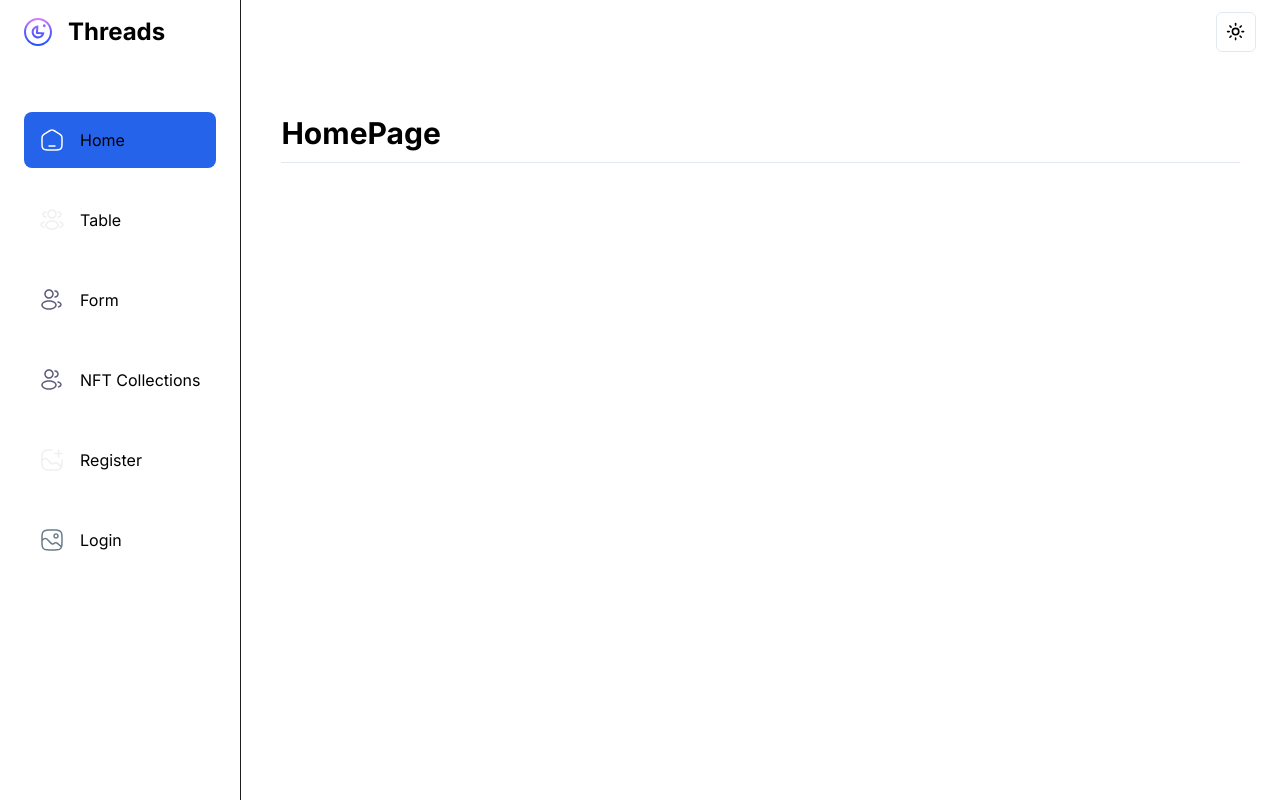
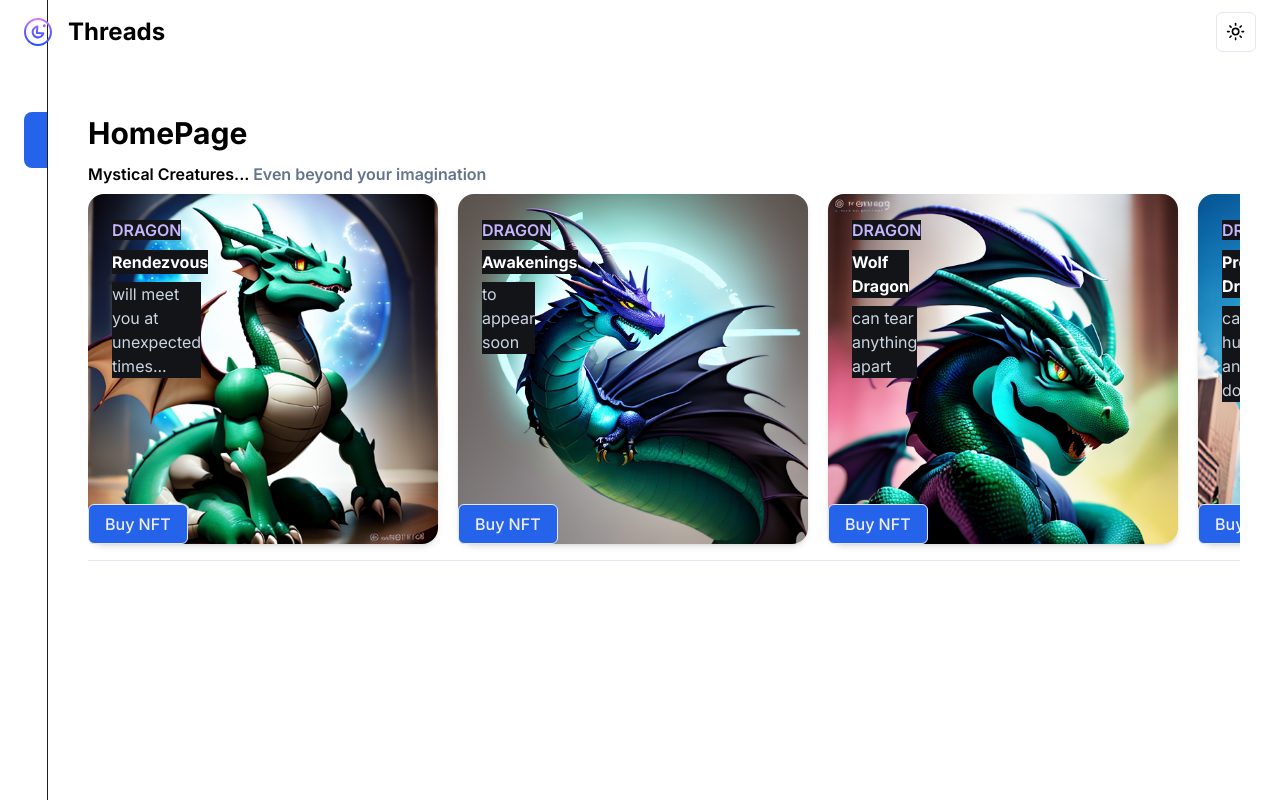
Before and after one commit to AuroraLantean/nextjs-shadcn-demo1, a Next.js app: page / in a window 1280 px wide. Built offline with nearby package versions, Linux system fonts and the light colour scheme.

Commit message:
add CarouselDraggable

```diff
--- a/app/(root)/collections/page.tsx
+++ b/app/(root)/collections/page.tsx
@@ -16,7 +16,7 @@
   lg: 1024,
 };
 
-const CardCarousel = () => {
+const CarouselClickable = () => {
   const [ref, { width }] = useMeasure();
   const [offset, setOffset] = useState(0);
 
@@ -120,7 +120,7 @@
   );
 };
 
-export default CardCarousel;
+export default CarouselClickable;
 /*
 type DragonT = {
   id: number;
--- a/app/(root)/page.tsx
+++ b/app/(root)/page.tsx
@@ -2,6 +2,7 @@
 import { fetchPosts } from "@/lib/actions/thread.actions";
 import { fetchUser } from "@/lib/actions/user.actions";
 import { Separator } from "@/components/ui/separator";
+import { CarouselDraggable } from "@/components/carousel/CarouselDraggable";
 
 //      <UserButton afterSignOutUrl="/" />
 async function HomePage() {
@@ -16,7 +17,7 @@
   return (
     <>
       <h1 className="head-text text-left">HomePage</h1>
-
+      <CarouselDraggable />
       <Separator className="my-2" />
 
     </>
--- /dev/null
+++ b/components/carousel/CarouselDraggable.tsx
@@ -0,0 +1,76 @@
+"use client"
+import { DragonT, dragons } from "@/constants/site_data";
+import { motion, useScroll, useTransform } from "framer-motion";
+import { useEffect, useRef, useState } from "react";
+import BasicModal from "../modal/basicModal";
+
+const CARD_WIDTH = 350;
+const CARD_HEIGHT = 350;
+const MARGIN = 20;
+//TODO: use md:xyz to set the carousel width
+export const CarouselDraggable = () => {
+  //const [ref, { width }] = useMeasure();ref={ref}
+  //console.log("width=" + width)
+  const [leftLimit, setLeftLimit] = useState(0);
+  const carousel = useRef<HTMLDivElement>(null);
+  useEffect(() => {
+    //console.log(carousel.current?.scrollWidth, carousel.current?.offsetWidth);
+    if (carousel.current?.scrollWidth) setLeftLimit(carousel.current?.scrollWidth - carousel.current?.offsetWidth)
+  }, []);
+
+  //relative max-auto
+  return (
+    <section className="overflow-hidden my-2">
+      <div className="w-full md:w-auto max-w-6xl">
+        <p className="text-2xl font-semibold">
+          Mystical Creatures... <span className="text-slate-500">Even beyond your imagination</span>
+        </p>
+        <motion.div ref={carousel} className="my-2 " whileHover={{ cursor: "grab" }} whileTap={{ cursor: "grabbing" }}>
+          <motion.div drag="x"
+            dragConstraints={{ right: 0, left: - leftLimit }}
+            className="flex flex-row">
+            {dragons.map((item) => {
+              return (
+                <motion.div className="" key={item.id}>
+                  <Card {...item} />
+                </motion.div>
+              );
+            })}
+          </motion.div>
+        </motion.div>
+      </div>
+    </section>
+  );
+}
+/**
+animate={{ x: 250 }}
+<Image src={item.imgURL} alt="image_alt" width={CARD_WIDTH} height={CARD_HEIGHT} />
+*/
+const Card = ({ id, address, price, imgURL, category, name, description }: DragonT) => {
+  //
+  //bg-gradient-to-b from-black/90 via-black/60 to-black/0 transition-[backdrop-filter]bg-white
+  return (
+    <div
+      className="relative shrink-0 rounded-2xl  shadow-md transition-all hover:scale-[1.025] hover:shadow-xl"
+      style={{
+        width: CARD_WIDTH,
+        height: CARD_HEIGHT,
+        marginRight: MARGIN,
+        backgroundImage: `url(${imgURL})`,
+        backgroundPosition: "center",
+        backgroundSize: "cover",
+      }}
+    >
+      <div className="absolute inset-0 z-20 rounded-2xl p-6 text-white ">
+        <span className="text-xs font-semibold uppercase text-violet-300 bg-dark-2">
+          {category}
+        </span>
+        <p className="my-2 text-3xl font-bold bg-dark-2  w-min">{name}</p>
+        <p className="text-lg text-slate-300 bg-dark-2 w-min">{description}</p>
+
+        <div className="absolute bottom-0 left-0"><BasicModal id={id} address={address} price={price} /></div>
+      </div>
+
+    </div>
+  );
+};
--- a/tailwind.config.js
+++ b/tailwind.config.js
@@ -187,6 +187,7 @@
         'light-3': '#7878A3',
         'light-4': '#5C5C7B',
         'gray-1': '#697C89',
+        'blue-1': '#ADD8E6',
         glassmorphism: 'rgba(16, 16, 18, 0.60)',
         border: 'hsl(var(--border))',
         input: 'hsl(var(--input))',
```
